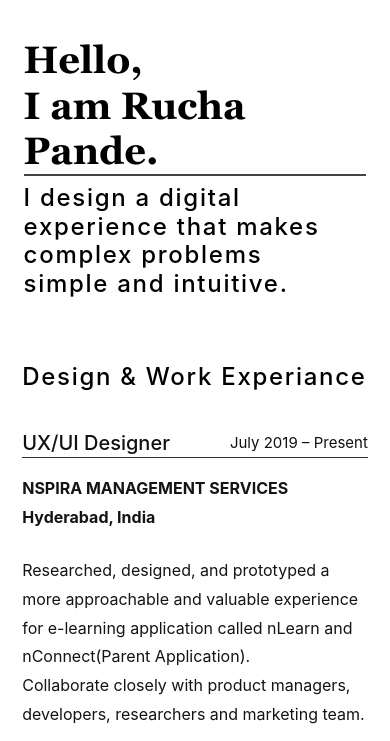
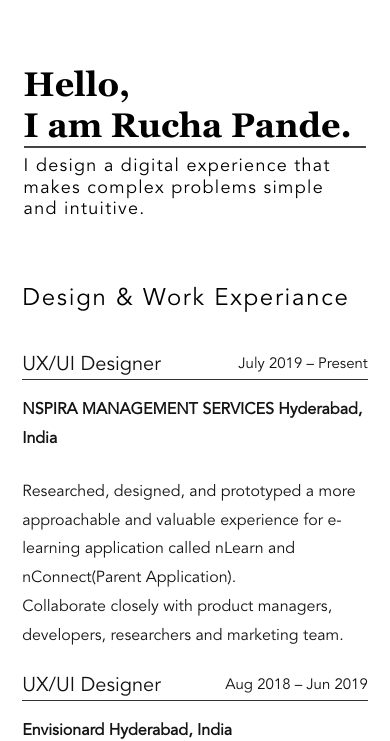
Before and after one commit to ruchapande12/Portfolio, a plain HTML site: page resume.html in a window 390 px wide. Shown: the part 107-848 px from the top of the page. Drawn offline with Linux system fonts and the light colour scheme.

Commit message:
Update resume.css

```diff
--- a/css/resume.css
+++ b/css/resume.css
@@ -54,7 +54,7 @@ header h2, header p {padding: 0 40px; width: 510px;}
 /* =ul style */
 ul {
   /* margin: 0 2em 0.857em; */
-  margin-left: -18px;
+  margin-left: -20px;
 }
 ul li {list-style-type: square; position: relative;}
 .technology li { }
@@ -163,11 +163,22 @@ h1.main-content {
 }
 
 @media only screen and (max-width: 600px) {
+
+  body{
+    font-family: "Avnir-book" !important;
+  }
+
   h1.main-content {
-    padding-top: 42%;
+    padding-top: 50%;
     text-align: left;
-    font-size: 38px;
+    font-size: 34px;
     font-family: "georgia-bold";
     /* text-shadow: 2px 3px 2px #999; */
   }
+  header h2, header p {
+    margin-left: 0;
+    padding-left: 0;
+    font-size: 18px;
 }
+
+}
```
